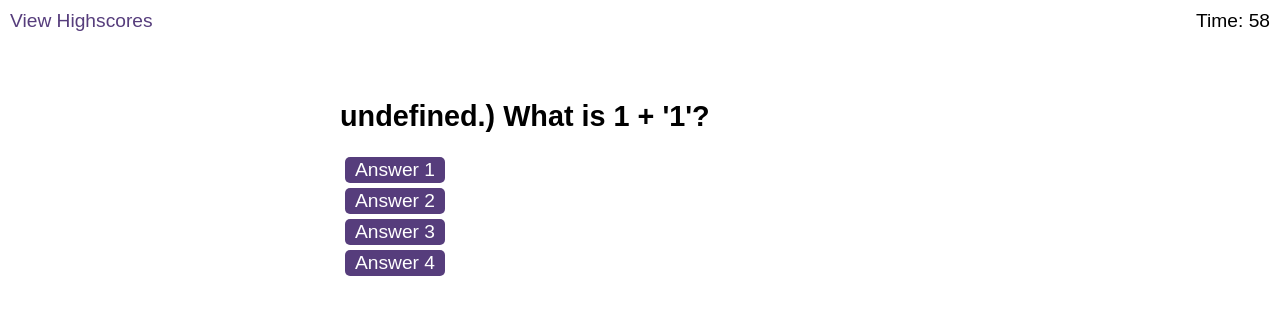
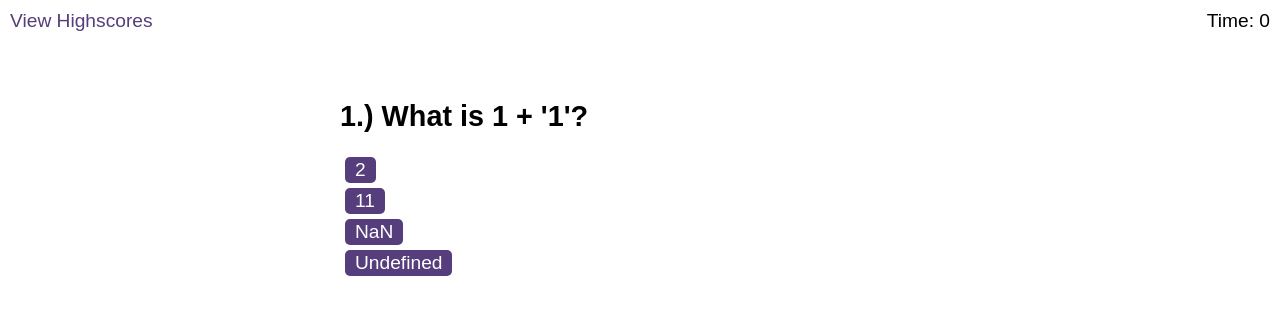
Before and after one commit to aaron1490/coding-quiz-challenge, a plain HTML site: page index.html in a window 1280 px wide. Both pictures are taken after a click on the button "Start Quiz". Drawn offline with Linux system fonts and the light colour scheme.

Commit message:
managed to get the code to display the question choices, need to get the event listeners to start working for the answer choice buttons though

```diff
--- a/assets/js/logic.js
+++ b/assets/js/logic.js
@@ -5,7 +5,7 @@ import { questions } from "./questions.js";
 var questionsScreenEl = document.getElementById('questions');
 var startScreenEl = document.getElementById('start-screen');
 var questionTitleEl = document.getElementById('question-title')
-var answerBtnsEl = document.getElementById('answer-buttons');
+var choicesEl = document.getElementById("choices");
 var timerEl = document.getElementById("time");
 var choicesEl = document.getElementById('choices');
 var startBtn = document.getElementById('start');
@@ -22,10 +22,7 @@ var currentQuestionIndex = 0;
 // Declare constants
 
 
-// Adding event listeners
-startBtn.addEventListener('click', startQuiz); // event listener for start button on quiz
-choicesEl.addEventListener('click', checkAnswer); // event listener for answer buttons
-submitEl.addEventListener('click', submitScore); // event listener for submit button
+
 
 
 
@@ -33,23 +30,58 @@ submitEl.addEventListener('click', submitScore); // event listener for submit bu
 
 // Function for moving off landing page when start is clicked
 function startQuiz() {
-  questionsScreenEl.classList.remove("hide"); // show the questions screen
-  startScreenEl.classList.add("hide"); // hide the start screen
-  showQuestion();
-  timeStart();
-
-  nextQuestion();
+  // function to switch off current landing page and move to questions page
+  showQuestionPage();
+  // function to display current question
   currentQuestion();
   // start timer function
   timeStart();
   wrongAnswer();
   rightAnswer();
+  nextQuestion();
 
 }
 
-function showQuestion() {
-  questionTitleEl.innerText = questions[0].questionId + ".) " + questions[0].questionText;
+function showQuestionPage() {
+  // hide landing page and display first question
+  startScreenEl.classList.add("hide"); // hide the start screen
+  questionsScreenEl.classList.remove("hide"); // show the questions screen
+  currentQuestion();
+
 }
+
+function currentQuestion() {
+  // Clear existing choices
+  choicesEl.innerHTML = "";
+
+  // display current question
+  var question = questions[currentQuestionIndex];
+  var choices = questions[currentQuestionIndex].choices;
+
+  // Display the question text
+  currentQuestion = questionIndex + 1;
+  questionTitleEl.innerText = `${currentQuestion}.) ${question.questionText}`;
+
+  // Display the choices
+  choices.forEach(function(choice) {
+    const choiceBtn = document.createElement("button");
+    choiceBtn.textContent = choice;  // display the choices
+    choiceBtn.classList.add("btn");
+    choicesEl.appendChild(choiceBtn);
+
+    // add event listener to each choice
+    choiceBtn.addEventListener("click", function() {
+      // check if the correct answer is selected
+      if (choice === question.answer) {
+        rightAnswer();
+        } else {
+        wrongAnswer();
+      }
+    })
+  })
+}
+
+
 
 function timeStart() {
   timerEl.textContent = timeLeft;
@@ -60,19 +92,11 @@ function timeStart() {
   }, 1000);
 };
 
-function timePenalty() {
-  // remove 10 secs of time when wrong answer event listener is selected
-  timeLeft -= 10;
-};
 
 function nextQuestion() {
   // if any button is clicked, progress to the next question
-  currentQuestion += 1;
+  currentQuestionIndex += 1;
 };
-
-function currentQuestion() {
-
-}
 
 function wrongAnswer() {
   // if wrong answer selected, remove 10 secs of time
@@ -82,12 +106,32 @@ function wrongAnswer() {
   nextQuestion();
 };
 
+function timePenalty() {
+  // remove 10 secs of time when wrong answer event listener is selected
+  timeLeft -= 10;
+};
 function rightAnswer() {
   // if right answer selected, add points to score
   // display right answer message at the bottom
   // move onto the next question
   nextQuestion();
 };
+
+
+
+
+// Adding event listeners
+startBtn.addEventListener('click', startQuiz); // event listener for start button on quiz
+// choicesEl.addEventListener('click', checkAnswer); // event listener for answer buttons
+// submitEl.addEventListener('click', submitScore); // event listener for submit button
+
+
+
+
+
+
+
+
 
 // Function for starting the timer countdown from 60 seconds when the above is clicked
 
--- a/index.html
+++ b/index.html
@@ -27,14 +27,7 @@
 
       <div id="questions" class="hide">
         <h2 id="question-title"></h2>
-        <div id="choices" class="choices">
-          <div id="answer-buttons">
-          <button class="btn1">Answer 1</button>
-          <button class="btn2">Answer 2</button>
-          <button class="btn3">Answer 3</button>
-          <button class="btn4">Answer 4</button>
-          </div>
-        </div>
+        <div id="choices" class="choices"></div>
       </div>
 
       <div id="end-screen" class="hide">
```
